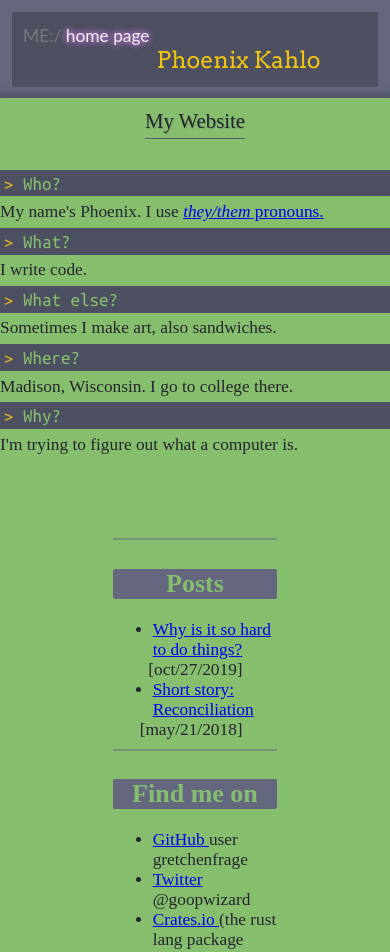
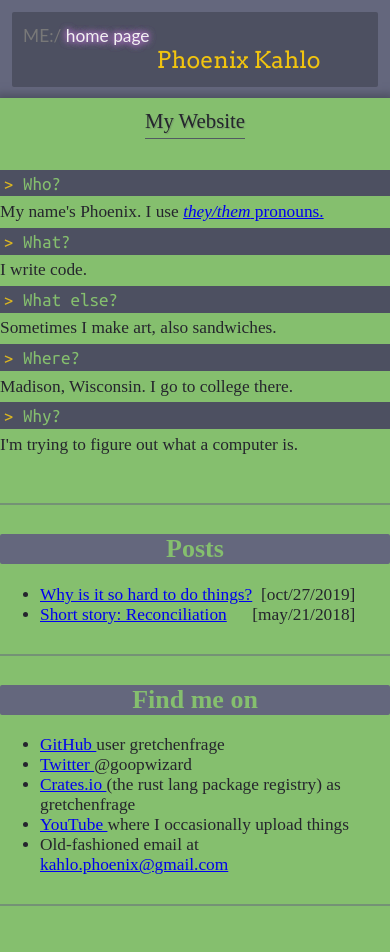
Before and after one commit to gretchenfrage/stylin, a plain HTML site: page index.html in a window 390 px wide. Shown: the top 952 px of the page. Drawn offline with nearby package versions, Linux system fonts and the light colour scheme; files that its build step writes are made by us from their sources; a web font is replaced by a local one.

Commit message:
remove use of col-uw1 for padding, which caused bad behavior on mobile

```diff
--- a/index.html
+++ b/index.html
@@ -64,8 +64,7 @@
     </section>
     <br class="clear"/>
 
-    <div class="col-1uw"></div>
-    <div class="col-3uw">
+    <div class="inner-col">
       <hr class="spacer"/>
       <div>
 
@@ -123,7 +122,6 @@
       </div>
       <hr class="spacer"/>
     </div>
-    <div class="col-1uw"></div>
     <br class="clear"/>
 
     <section class="inner-col">
```
